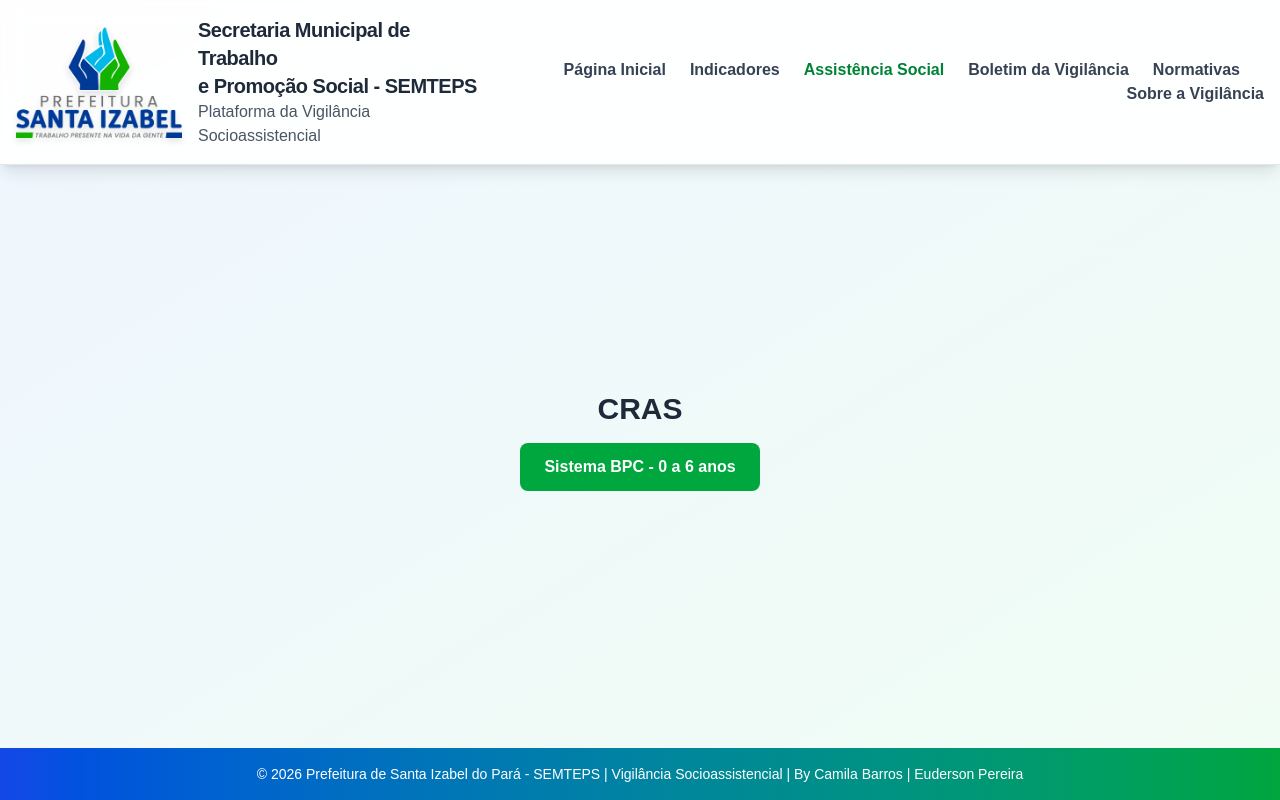
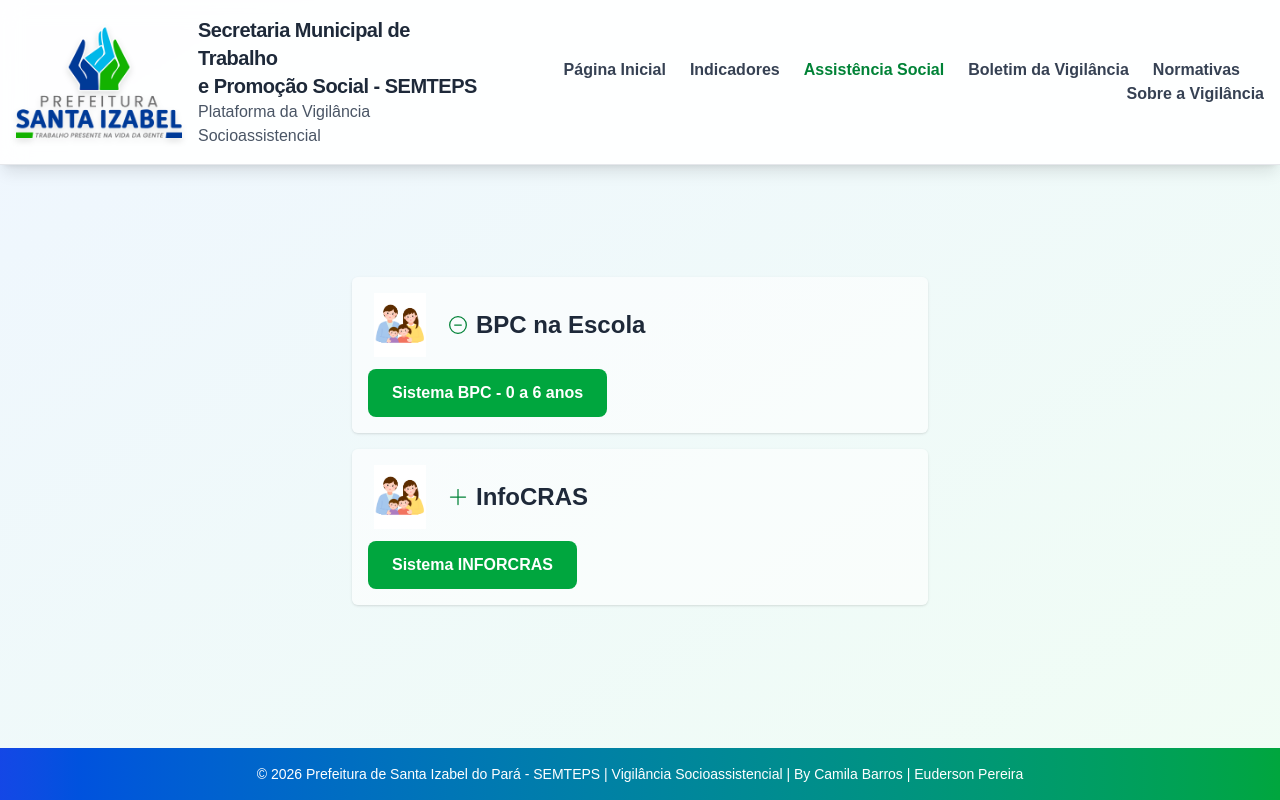
Before and after one commit to Eudersonp/observatorio_suas, a Next.js app: page /assistencia-social/cras in a window 1280 px wide. Built offline with nearby package versions, Linux system fonts and the light colour scheme.

Commit message:
Sua mensagem de commit aqui

```diff
--- a/src/app/assistencia-social/cras/page.tsx
+++ b/src/app/assistencia-social/cras/page.tsx
@@ -40,14 +40,44 @@ export default function HomePage() {
         </nav>
       </header>
 
-      <main className="flex-1 flex flex-col items-center justify-center space-y-4">
-        <h2 className="text-3xl font-bold text-gray-800">CRAS</h2>
-        <a
-          href="https://beneficio-bpc-mais.base44.app/"
-          className="px-6 py-3 bg-green-600 text-white rounded-lg font-semibold hover:bg-green-700 transition"
-        >
-          Sistema BPC - 0 a 6 anos
-        </a>
+      <main className="flex-1 flex flex-col items-center justify-center space-y-4 w-full px-4">
+        <div className="w-full max-w-xl bg-white/60 rounded-md p-4 shadow-sm">
+          <div className="flex items-center gap-4">
+            <img src="/paefi.png" alt="Ícone BPC" className="w-16 h-16 object-contain" />
+            <h2 className="text-2xl font-bold text-gray-800 flex items-center gap-2">
+              <svg aria-hidden="true" className="w-5 h-5 text-green-700" viewBox="0 0 24 24" fill="none" xmlns="http://www.w3.org/2000/svg">
+                <path d="M12 2C6.48 2 2 6.48 2 12s4.48 10 10 10 10-4.48 10-10S17.52 2 12 2z" stroke="currentColor" strokeWidth="1.5" strokeLinecap="round" strokeLinejoin="round"/>
+                <path d="M8 12h8" stroke="currentColor" strokeWidth="1.5" strokeLinecap="round" strokeLinejoin="round"/>
+              </svg>
+              BPC na Escola
+            </h2>
+          </div>
+          <a
+            href="https://beneficio-bpc-mais.base44.app/"
+            className="mt-3 inline-block px-6 py-3 bg-green-600 text-white rounded-lg font-semibold hover:bg-green-700 transition"
+          >
+            Sistema BPC - 0 a 6 anos
+          </a>
+        </div>
+
+        <div className="w-full max-w-xl bg-white/60 rounded-md p-4 shadow-sm">
+          <div className="flex items-center gap-4">
+            <img src="/paefi.png" alt="Ícone InfoCRAS" className="w-16 h-16 object-contain" />
+            <h2 className="text-2xl font-bold text-gray-800 flex items-center gap-2">
+              <svg aria-hidden="true" className="w-5 h-5 text-green-700" viewBox="0 0 24 24" fill="none" xmlns="http://www.w3.org/2000/svg">
+                <path d="M3 12h18" stroke="currentColor" strokeWidth="1.5" strokeLinecap="round" strokeLinejoin="round"/>
+                <path d="M12 3v18" stroke="currentColor" strokeWidth="1.5" strokeLinecap="round" strokeLinejoin="round"/>
+              </svg>
+              InfoCRAS
+            </h2>
+          </div>
+          <a
+            href="https://fragrant-cras-flow-connect.base44.app"
+            className="mt-3 inline-block px-6 py-3 bg-green-600 text-white rounded-lg font-semibold hover:bg-green-700 transition"
+          >
+            Sistema INFORCRAS
+          </a>
+        </div>
       </main>
 
       {/* Rodapé */}
--- a/src/app/assistencia-social/creas/page.tsx
+++ b/src/app/assistencia-social/creas/page.tsx
@@ -41,14 +41,29 @@ export default function HomePage() {
       </header>
 
       {/* Corpo da página */}
-      <main className="flex-1 flex flex-col items-center justify-center space-y-4">
-        <h2 className="text-3xl font-bold text-gray-800">CREAS</h2>
-        <a
-          href="https://geocase-track-pro.base44.app"
-          className="px-6 py-3 bg-green-600 text-white rounded-lg font-semibold hover:bg-green-700 transition"
-        >
-          Abrir Sistema de Registro de Informações do PAEFI
-        </a>
+      <main className="flex-1 flex flex-col items-center justify-center space-y-4 w-full px-4">
+        <div className="w-full max-w-xl bg-white/60 rounded-md p-4 shadow-sm">
+          <div className="flex items-center gap-4">
+            <img
+              src="/paefi.png"
+              alt="Ícone PAEFI"
+              className="w-16 h-16 object-contain"
+            />
+            <h2 className="text-2xl font-bold text-gray-800 flex items-center gap-2">
+              <svg aria-hidden="true" className="w-5 h-5 text-green-700" viewBox="0 0 24 24" fill="none" xmlns="http://www.w3.org/2000/svg">
+                <path d="M12 2C6.48 2 2 6.48 2 12s4.48 10 10 10 10-4.48 10-10S17.52 2 12 2z" stroke="currentColor" strokeWidth="1.5" strokeLinecap="round" strokeLinejoin="round"/>
+                <path d="M8 12h8" stroke="currentColor" strokeWidth="1.5" strokeLinecap="round" strokeLinejoin="round"/>
+              </svg>
+              CREAS
+            </h2>
+          </div>
+          <a
+            href="https://geocase-track-pro.base44.app"
+            className="mt-4 inline-block px-6 py-3 bg-green-600 text-white rounded-lg font-semibold hover:bg-green-700 transition"
+          >
+            Sistema de Registro de Informações do PAEFI
+          </a>
+        </div>
       </main>
 
 
--- a/src/app/assistencia-social/samca/page.tsx
+++ b/src/app/assistencia-social/samca/page.tsx
@@ -41,8 +41,25 @@ export default function HomePage() {
       </header>
 
       {/* Corpo da página */}
-      <main className="flex-1 flex items-center justify-center">
-        <h2 className="text-3xl font-bold text-gray-800">SAMCA</h2>
+      <main className="flex-1 flex flex-col items-center justify-center space-y-4 w-full px-4">
+        <div className="w-full max-w-xl bg-white/60 rounded-md p-4 shadow-sm">
+          <div className="flex items-center gap-4">
+            <img src="/paefi.png" alt="Ícone SAMCA" className="w-16 h-16 object-contain" />
+            <h2 className="text-2xl font-bold text-gray-800 flex items-center gap-2">
+              <svg aria-hidden="true" className="w-5 h-5 text-green-700" viewBox="0 0 24 24" fill="none" xmlns="http://www.w3.org/2000/svg">
+                <path d="M3 12h18" stroke="currentColor" strokeWidth="1.5" strokeLinecap="round" strokeLinejoin="round"/>
+                <path d="M12 3v18" stroke="currentColor" strokeWidth="1.5" strokeLinecap="round" strokeLinejoin="round"/>
+              </svg>
+              InfoSAMCA
+            </h2>
+          </div>
+          <a
+            href="#" /* coloque aqui o link do sistema */
+            className="mt-3 inline-block px-6 py-3 bg-green-600 text-white rounded-lg font-semibold hover:bg-green-700 transition"
+          >
+            Sistema InfoSAMCA
+          </a>
+        </div>
       </main>
 
       {/* Rodapé */}
```
Also changed, not shown: public/paefi.png (added).
